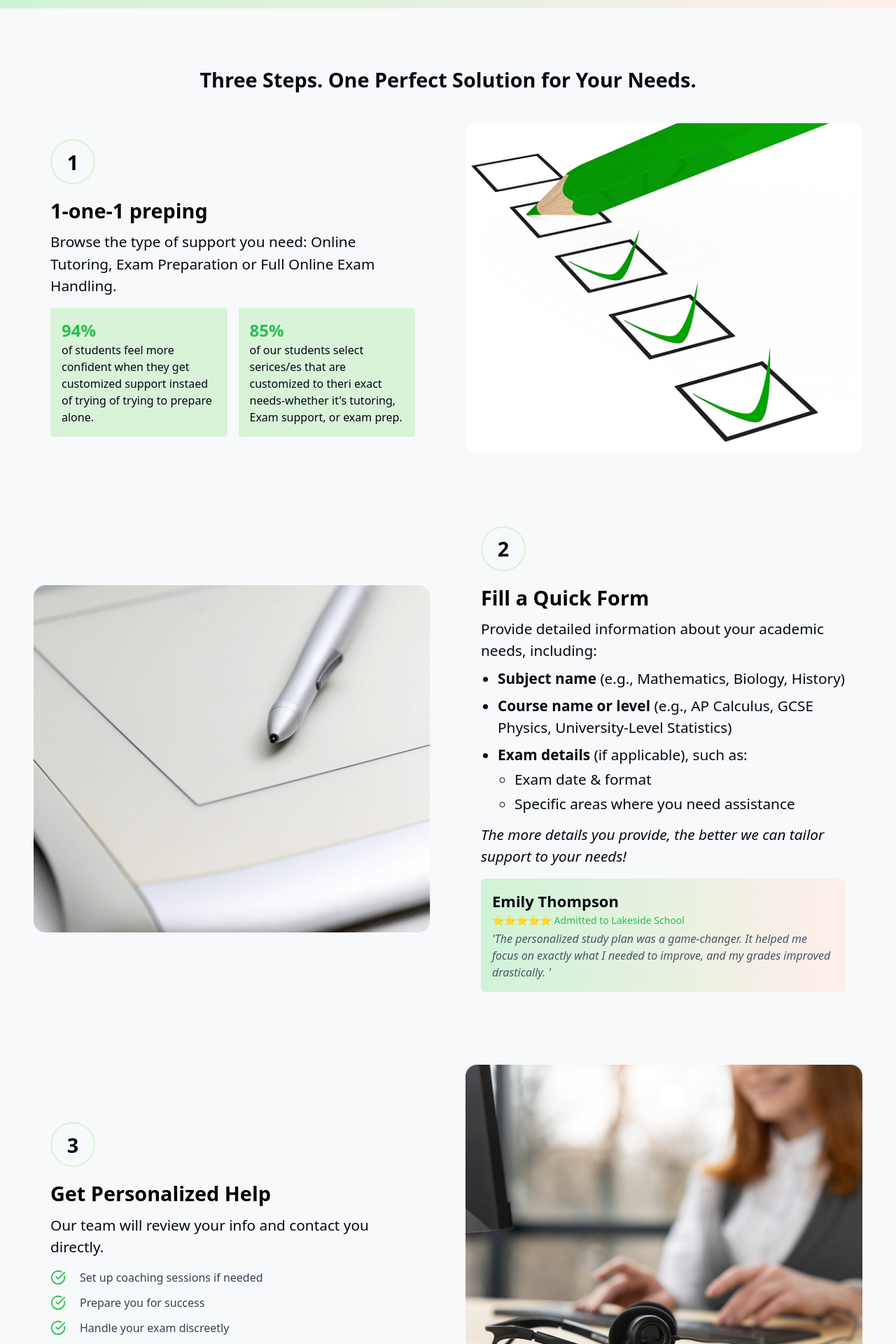
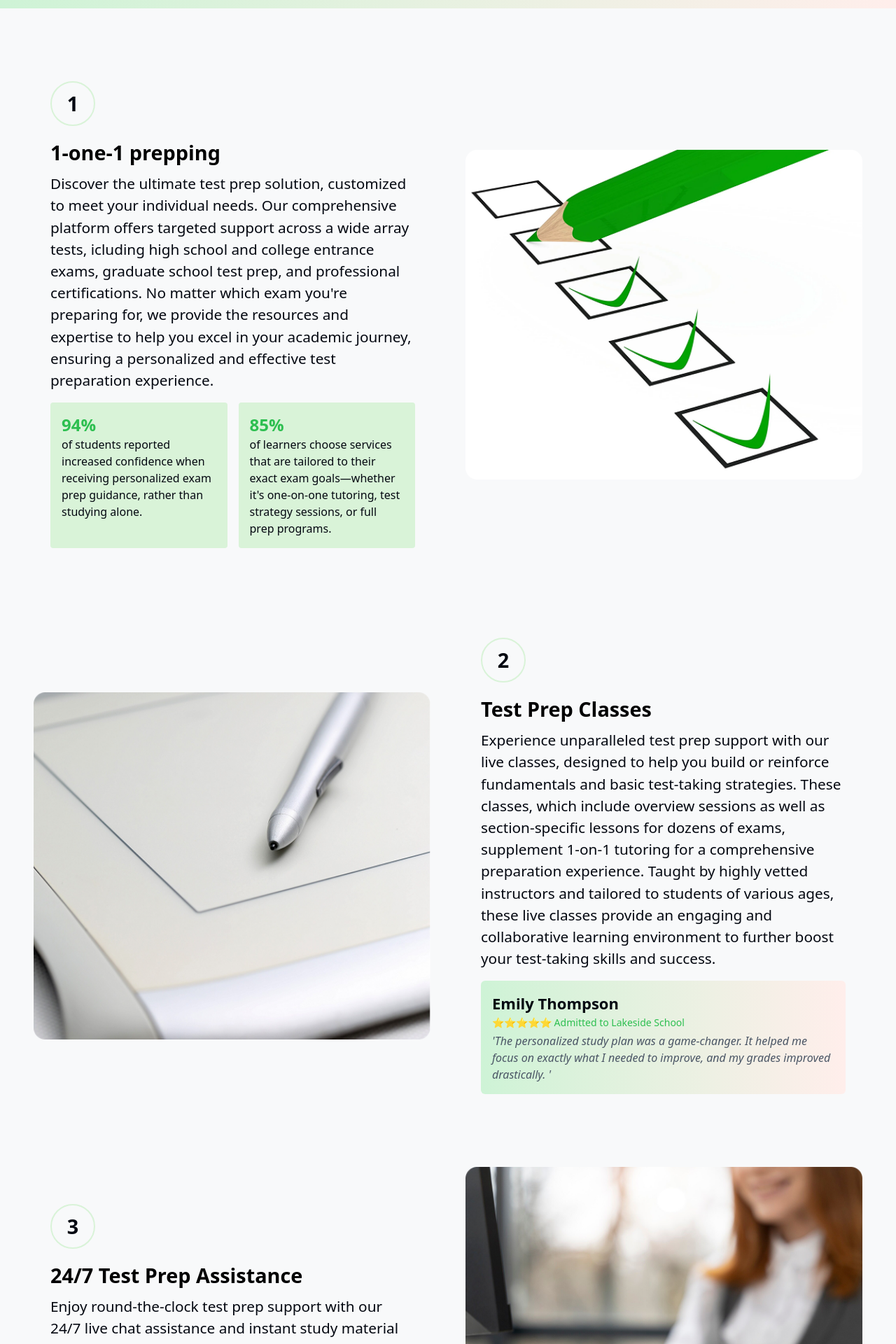
Before and after one commit to peterjames3/tutor-website, a Next.js app: page /test-prep in a window 1280 px wide. Shown: the part 880-2800 px from the top of the page at 70% size. Built offline with nearby package versions, Linux system fonts and the light colour scheme.

Commit message:
first commit

```diff
--- a/app/ui/components/testprep/prep-one.tsx
+++ b/app/ui/components/testprep/prep-one.tsx
@@ -14,27 +14,30 @@ export default function PrepOne() {
         <nav className=" mb-4 headline flex items-center justify-center font-semibold size-16 rounded-full p-6 text-primary border-2 border-accent2">
           1
         </nav>
-        <h2 className="headline font-semibold mb-2">
-          1-one-1 preping
-        </h2>
+        <h2 className="headline font-semibold mb-2">1-one-1 prepping</h2>
         <p className="text-[1rem] lg:text-[1.3rem] text-primary mb-4">
-          Browse the type of support you need: Online Tutoring, Exam Preparation
-          or Full Online Exam Handling.
+          Discover the ultimate test prep solution, customized to meet your
+          individual needs. Our comprehensive platform offers targeted support
+          across a wide array tests, icluding high school and college entrance
+          exams, graduate school test prep, and professional certifications. No
+          matter which exam you&apos;re preparing for, we provide the resources
+          and expertise to help you excel in your academic journey, ensuring a
+          personalized and effective test preparation experience.
         </p>
         <article className="flex gap-4 text-start">
           <article className="bg-accent2 p-4 rounded w-1/2">
             <h3 className="text-secondary font-bold text-2xl">94%</h3>
             <p className="p-text text-primary">
-              of students feel more confident when they get customized support
-              instaed of trying of trying to prepare alone.
+              of students reported increased confidence when receiving
+              personalized exam prep guidance, rather than studying alone.
             </p>
           </article>
           <div className="bg-accent2 p-4 rounded w-1/2">
             <h3 className="text-secondary font-bold text-2xl">85%</h3>
             <p className="p-text text-primary">
-              of our students select serices/es that are customized to theri
-              exact needs-whether it&apos;s tutoring, Exam support, or exam
-              prep.
+              of learners choose services that are tailored to their exact exam
+              goals—whether it&apos;s one-on-one tutoring, test strategy
+              sessions, or full prep programs.
             </p>
           </div>
         </article>
--- a/app/ui/components/testprep/prep-section.tsx
+++ b/app/ui/components/testprep/prep-section.tsx
@@ -7,15 +7,6 @@ import { motion } from "framer-motion";
 export default function PrepSection() {
   return (
     <section className="w-full bg-background py-20 px-4 md:px-12">
-      <motion.h1
-        initial={{ opacity: 0, y: -20 }}
-        animate={{ opacity: 1, y: 0 }}
-        transition={{ duration: 0.6 }}
-        className="text-center headline font-bold text-primary mb-10"
-      >
-        Three Steps. One Perfect Solution for Your Needs.
-      </motion.h1>
-
       <div className="w-full mx-auto max-w-full lg:max-w-[1240px] xl:max-w-[1440px] space-y-20">
         <motion.div
           initial={{ opacity: 0, y: 60 }}
--- a/app/ui/components/testprep/prep-three.tsx
+++ b/app/ui/components/testprep/prep-three.tsx
@@ -1,10 +1,8 @@
 // StepThree.tsx
 import { motion } from "framer-motion";
 import Image from "next/image";
-import { CircleCheckBig } from "lucide-react";
 
 export default function PrepThree() {
-
   return (
     <div className="flex flex-col gap-5 lg:flex-row lg:items-center lg:gap-12">
       <motion.div
@@ -16,25 +14,16 @@ export default function PrepThree() {
         <nav className=" mb-4 headline flex items-center justify-center font-semibold size-16 rounded-full p-6 text-primary border-2 border-accent2">
           3
         </nav>
-        <h2 className="headline font-semibold mb-2">Get Personalized Help</h2>
+        <h2 className="headline font-semibold mb-2">
+          24/7 Test Prep Assistance
+        </h2>
         <p className="text-[1rem] lg:text-[1.3rem] text-primary mb-4">
-          Our team will review your info and contact you directly.
+          Enjoy round-the-clock test prep support with our 24/7 live chat
+          assistance and instant study material access. Our platform connects
+          you to a network of qualified experts and cutting-edge tools, ensuring
+          that help is always available whenever you need guidance or support in
+          your exam preparation journey.
         </p>
-        <ul className="p-text text-gray-700 space-y-3">
-          <li className="flex gap-3 items-center">
-            <CircleCheckBig size={22} className="text-secondary mr-2" /> Set up
-            coaching sessions if needed
-          </li>
-          <li className="flex gap-3 items-center">
-            <CircleCheckBig size={22} className="text-secondary mr-2" /> Prepare
-            you for success
-          </li>
-          <li className="flex gap-3 items-center">
-            <CircleCheckBig size={22} className="text-secondary mr-2" /> Handle
-            your exam discreetly
-          </li>
-
-        </ul>
       </motion.div>
       <figcaption className="w-full h-full lg:w-1/2">
         <Image
--- a/app/ui/components/testprep/prep-two.tsx
+++ b/app/ui/components/testprep/prep-two.tsx
@@ -23,35 +23,16 @@ export default function PrepTwo() {
         <nav className=" mb-4 headline flex items-center justify-center font-semibold size-16 rounded-full p-6 text-primary border-2 border-accent2">
           2
         </nav>
-        <h2 className="headline font-semibold mb-2"> Fill a Quick Form</h2>
+        <h2 className="headline font-semibold mb-2"> Test Prep Classes</h2>
         <div className="text-[1rem] lg:text-[1.3rem] text-primary mb-4">
-          Provide detailed information about your academic needs, including:
-          <ul className="list-disc pl-6 mt-2 space-y-2">
-            <li>
-              <strong>Subject name</strong> (e.g., Mathematics, Biology,
-              History)
-            </li>
-            <li>
-              <strong>Course name or level</strong> (e.g., AP Calculus, GCSE
-              Physics, University-Level Statistics)
-            </li>
-            <li>
-              <strong>Exam details</strong> (if applicable), such as:
-              <ul className="list-[circle] pl-6 mt-1 space-y-1">
-                <li>Exam date & format</li>
-                <li>Specific areas where you need assistance</li>
-              </ul>
-            </li>
-            {/* <li>
-              <strong>Specific challenges or goals</strong> (e.g., improving
-              essay writing, mastering problem-solving techniques, understanding
-              key concepts)
-            </li> */}
-          </ul>
-          <p className="mt-3 italic">
-            The more details you provide, the better we can tailor support to
-            your needs!
-          </p>
+          Experience unparalleled test prep support with our live classes,
+          designed to help you build or reinforce fundamentals and basic
+          test-taking strategies. These classes, which include overview sessions
+          as well as section-specific lessons for dozens of exams, supplement
+          1-on-1 tutoring for a comprehensive preparation experience. Taught by
+          highly vetted instructors and tailored to students of various ages,
+          these live classes provide an engaging and collaborative learning
+          environment to further boost your test-taking skills and success.
         </div>
         <div className="bg-gradient-to-r  from-[#CEF3D6] to-[#FFEEEB] p-4 rounded-md">
           <h4 className="title font-bold text-primary">Emily Thompson</h4>
--- a/app/ui/components/three-steps/step-one.tsx
+++ b/app/ui/components/three-steps/step-one.tsx
@@ -25,16 +25,16 @@ export default function StepOne() {
           <article className="bg-accent2 p-4 rounded w-1/2">
             <h3 className="text-secondary font-bold text-2xl">94%</h3>
             <p className="p-text text-primary">
-              of students feel more confident when they get customized support
-              instaed of trying of trying to prepare alone.
+              of students reported increased confidence when receiving
+              personalized exam prep guidance, rather than studying alone.
             </p>
           </article>
           <div className="bg-accent2 p-4 rounded w-1/2">
             <h3 className="text-secondary font-bold text-2xl">85%</h3>
             <p className="p-text text-primary">
-              of our students select serices/es that are customized to theri
-              exact needs-whether it&apos;s tutoring, Exam support, or exam
-              prep.
+              of learners choose services that are tailored to their exact exam
+              goals—whether it&apos;s one-on-one tutoring, test strategy
+              sessions, or full prep programs.
             </p>
           </div>
         </article>
```
